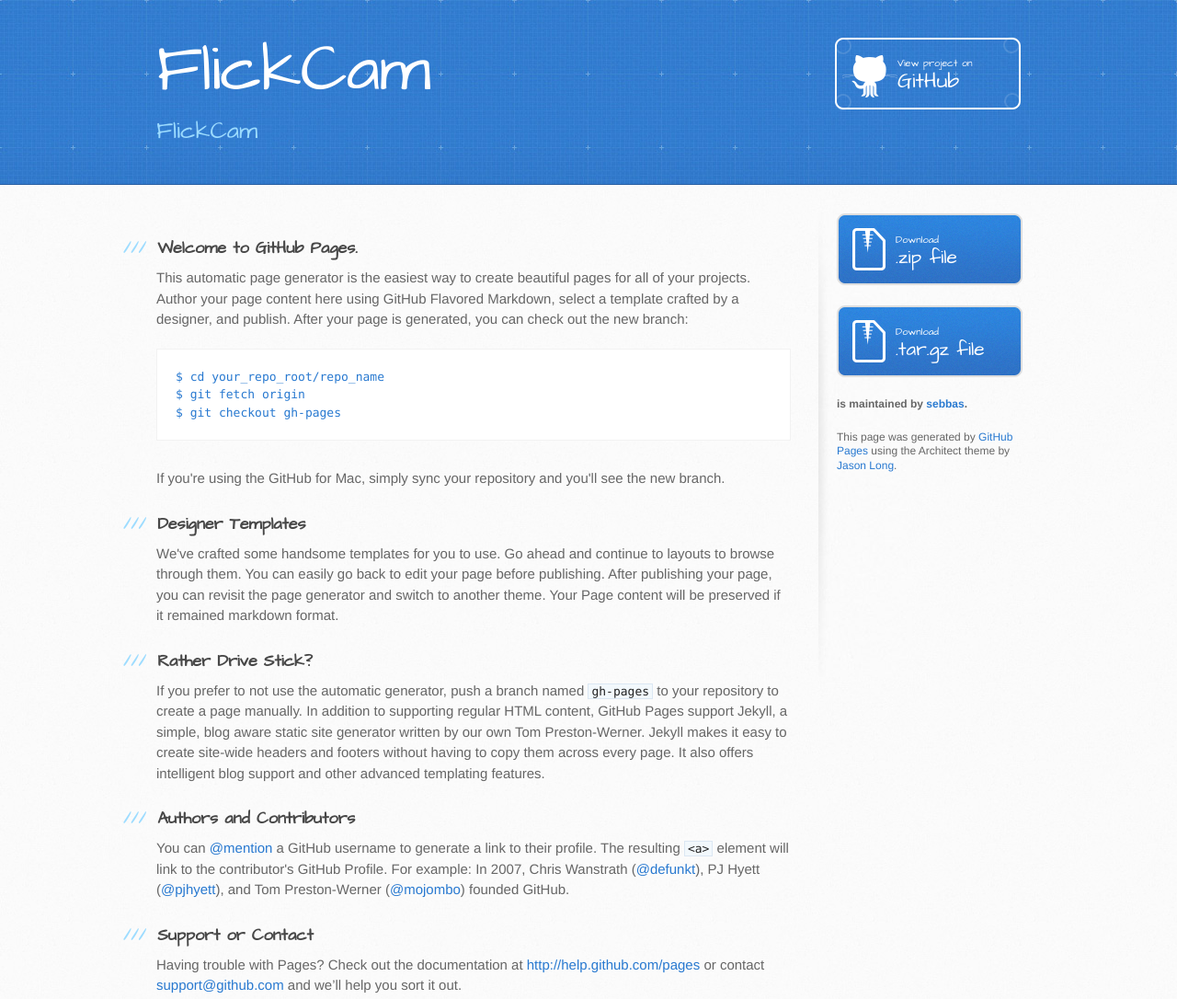
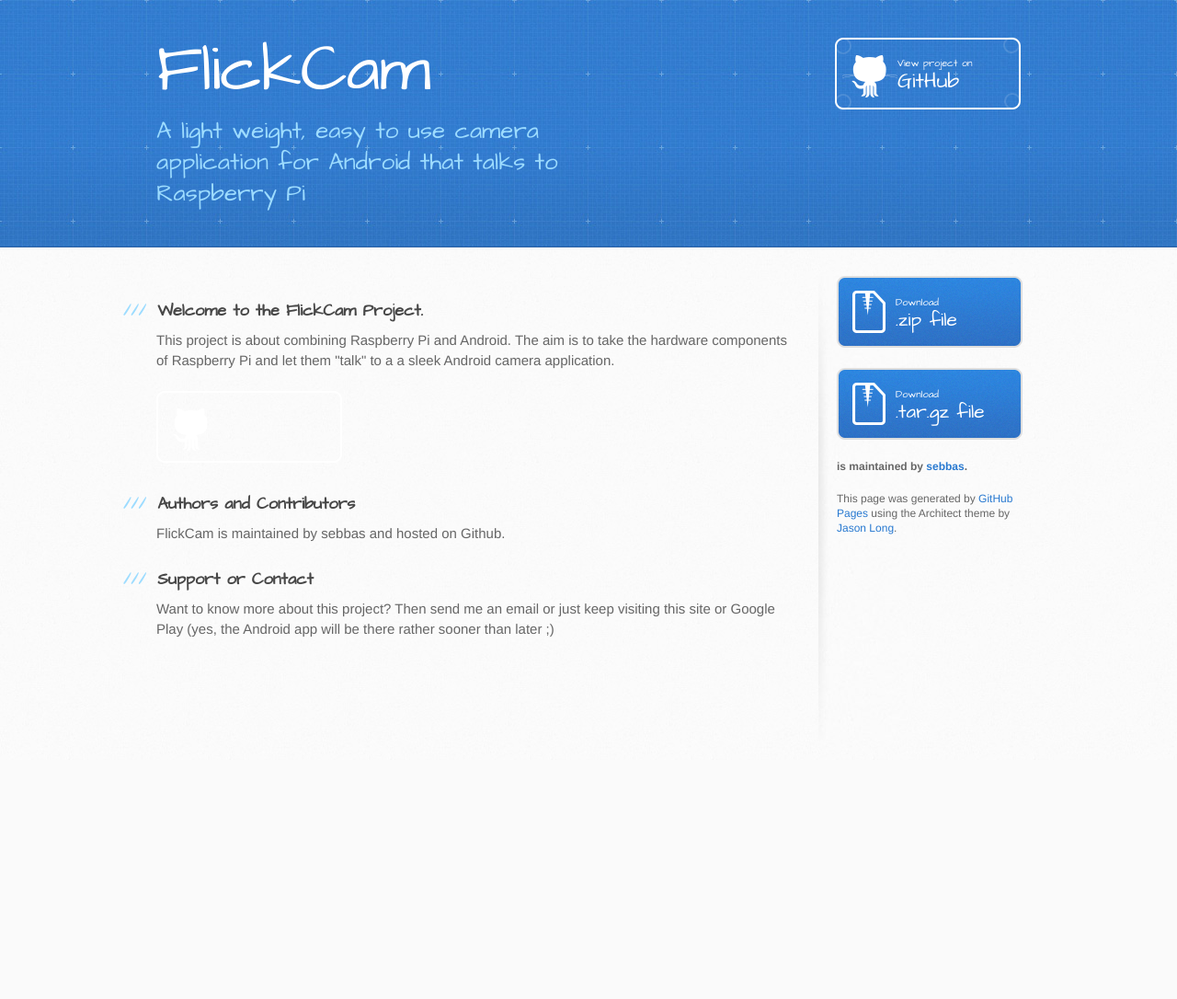
Before and after one commit to eltld/FlippyCamera, a plain HTML site: page index.html in a window 1280 px wide. Shown: the whole page at 92% size. After the commit the page ends 826 px from the top, so only its background shows below. Drawn offline with Linux system fonts and the light colour scheme.

```diff
--- a/index.html
+++ b/index.html
@@ -20,7 +20,7 @@
     <header>
       <div class="inner">
         <h1>FlickCam</h1>
-        <h2>FlickCam</h2>
+        <h2>A light weight, easy to use camera application for Android that talks to Raspberry Pi</h2>
         <a href="https://github.com/sebbas/FlickCam" class="button"><small>View project on</small>GitHub</a>
       </div>
     </header>
@@ -29,36 +29,21 @@
       <div class="inner clearfix">
         <section id="main-content">
           <h3>
-<a name="welcome-to-github-pages" class="anchor" href="#welcome-to-github-pages"><span class="octicon octicon-link"></span></a>Welcome to GitHub Pages.</h3>
+<a name="welcome-to-the-flickcam-project" class="anchor" href="#welcome-to-the-flickcam-project"><span class="octicon octicon-link"></span></a>Welcome to the FlickCam Project.</h3>
 
-<p>This automatic page generator is the easiest way to create beautiful pages for all of your projects. Author your page content here using GitHub Flavored Markdown, select a template crafted by a designer, and publish. After your page is generated, you can check out the new branch:</p>
+<p>This project is about combining Raspberry Pi and Android. The aim is to take the hardware components of Raspberry Pi and let them "talk" to a a sleek Android camera application.</p>
 
-<pre><code>$ cd your_repo_root/repo_name
-$ git fetch origin
-$ git checkout gh-pages
-</code></pre>
-
-<p>If you're using the GitHub for Mac, simply sync your repository and you'll see the new branch.</p>
-
-<h3>
-<a name="designer-templates" class="anchor" href="#designer-templates"><span class="octicon octicon-link"></span></a>Designer Templates</h3>
-
-<p>We've crafted some handsome templates for you to use. Go ahead and continue to layouts to browse through them. You can easily go back to edit your page before publishing. After publishing your page, you can revisit the page generator and switch to another theme. Your Page content will be preserved if it remained markdown format.</p>
-
-<h3>
-<a name="rather-drive-stick" class="anchor" href="#rather-drive-stick"><span class="octicon octicon-link"></span></a>Rather Drive Stick?</h3>
-
-<p>If you prefer to not use the automatic generator, push a branch named <code>gh-pages</code> to your repository to create a page manually. In addition to supporting regular HTML content, GitHub Pages support Jekyll, a simple, blog aware static site generator written by our own Tom Preston-Werner. Jekyll makes it easy to create site-wide headers and footers without having to copy them across every page. It also offers intelligent blog support and other advanced templating features.</p>
+<p><img src="images/github-button.png" alt="hi"></p>
 
 <h3>
 <a name="authors-and-contributors" class="anchor" href="#authors-and-contributors"><span class="octicon octicon-link"></span></a>Authors and Contributors</h3>
 
-<p>You can <a href="https://github.com/blog/821" class="user-mention">@mention</a> a GitHub username to generate a link to their profile. The resulting <code>&lt;a&gt;</code> element will link to the contributor's GitHub Profile. For example: In 2007, Chris Wanstrath (<a href="https://github.com/defunkt" class="user-mention">@defunkt</a>), PJ Hyett (<a href="https://github.com/pjhyett" class="user-mention">@pjhyett</a>), and Tom Preston-Werner (<a href="https://github.com/mojombo" class="user-mention">@mojombo</a>) founded GitHub.</p>
+<p>FlickCam is maintained by <strong>sebbas</strong> and hosted on Github.</p>
 
 <h3>
 <a name="support-or-contact" class="anchor" href="#support-or-contact"><span class="octicon octicon-link"></span></a>Support or Contact</h3>
 
-<p>Having trouble with Pages? Check out the documentation at <a href="http://help.github.com/pages">http://help.github.com/pages</a> or contact <a href="mailto:support@github.com">support@github.com</a> and we’ll help you sort it out.</p>
+<p>Want to know more about this project? Then send me an email or just keep visiting this site or Google Play (yes, the Android app will be there rather sooner than later ;)</p>
         </section>
 
         <aside id="sidebar">
```
Also changed, not shown: params.json (+1 -1 lines).
